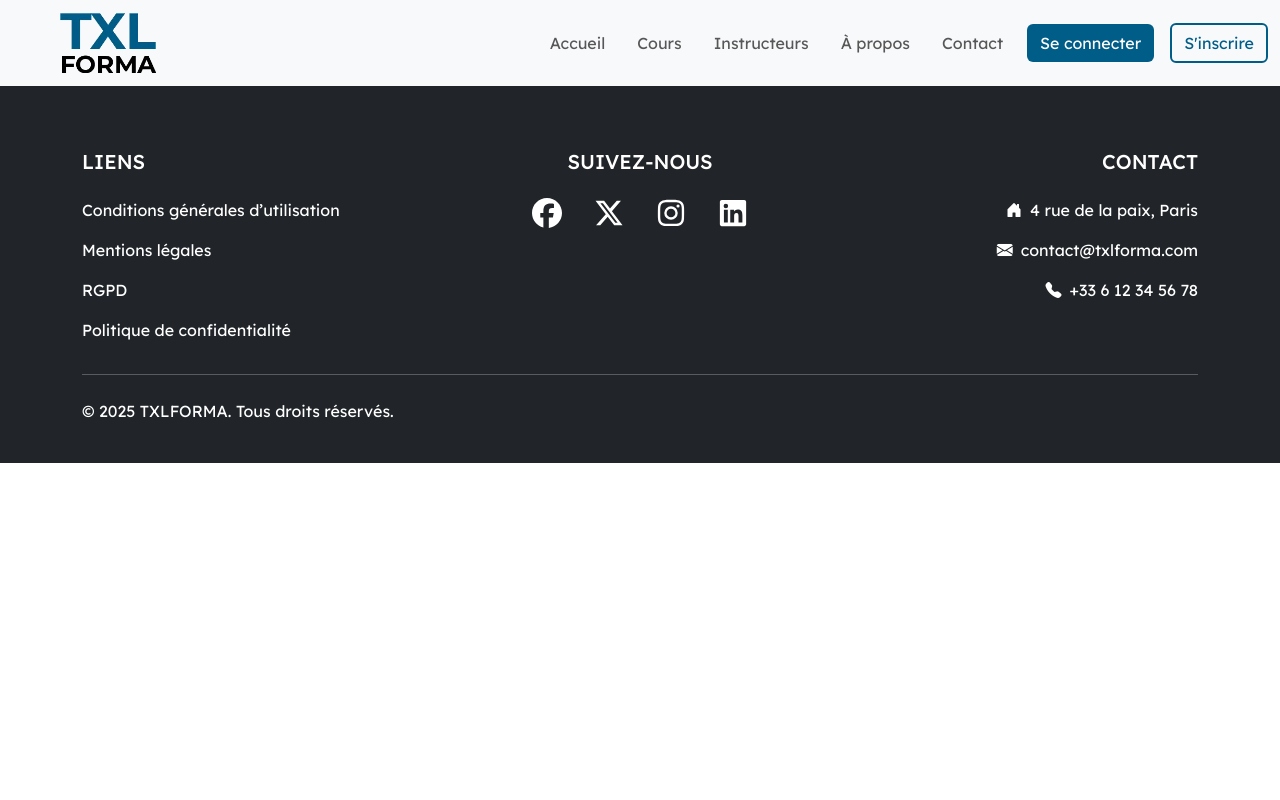
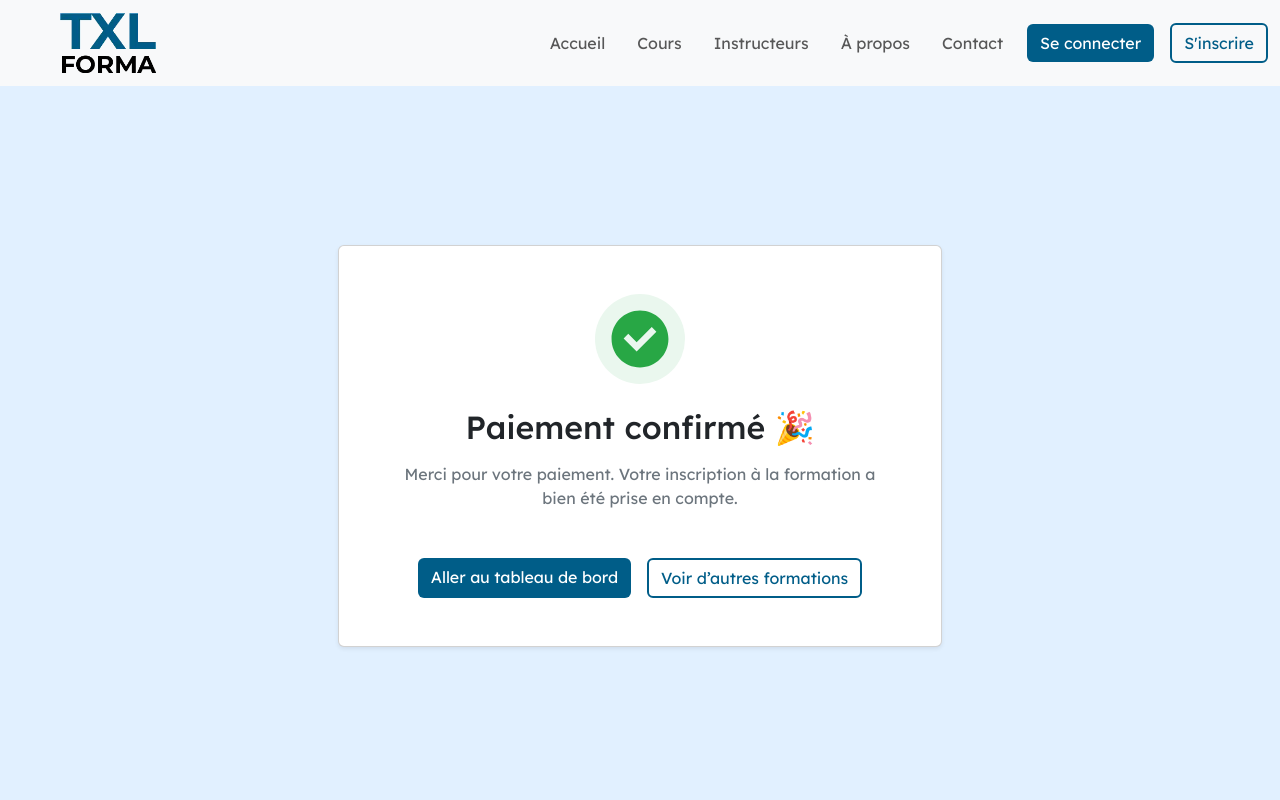
Before and after one commit to MatteoBaldinetti/SAE-501_Synapse, a React (Vite) app: page /payment-confirmation in a window 1280 px wide. Shown: the top 800 px of the page. Built offline with nearby package versions, Linux system fonts and the light colour scheme; no server answers.

Commit message:
Add payment confirlation page

```diff
--- a/src/App.jsx
+++ b/src/App.jsx
@@ -9,6 +9,7 @@ import Login from "./pages/Login";
 import Cours from "./pages/student/Cours";
 import CoursDetail from "./pages/student/CoursDetail";
 import CoursPayment from "./pages/student/CoursPayment";
+import PaymentConfirmation from "./pages/student/PaymentConfirmation";
 import AdminView from "./pages/admin/AdminView";
 import Dashboard from "./pages/student/DashBoard";
 import Contact from "./pages/Contact";
@@ -29,6 +30,7 @@ function App() {
           <Route path="/cours" element={<Cours />} />
           <Route path="/cours-detail/:id" element={<CoursDetail />} />
           <Route path="/cours-payment" element={<CoursPayment />} />
+          <Route path="/payment-confirmation" element={<PaymentConfirmation />} />
           <Route path="/admin" element={<AdminView />} />
           <Route path="/dashboard" element={<Dashboard />} />
           <Route path="/contact" element={<Contact />} />
--- a/src/pages/student/CoursPayment.jsx
+++ b/src/pages/student/CoursPayment.jsx
@@ -3,8 +3,11 @@ import { useEffect, useState } from "react";
 import { Link, useLocation } from "react-router-dom";
 import { API_URL } from "../../constants/apiConstants";
 import { useAuth } from "../../contexts/AuthContext";
+import { useNavigate } from "react-router-dom";
 
 function CoursPayment() {
+  const navigate = useNavigate();
+
   const { userId } = useAuth();
 
   const location = useLocation();
@@ -117,6 +120,29 @@ function CoursPayment() {
     }, 300);
   };
 
+  const handlePayment = async () => {
+    const session = await fetch(`${API_URL}/sessions/search?userId=1&trainingId=${data.id}`);
+    const sessionJson = await session.json();
+
+    const inscirption = {
+      inscriptionDate: new Date().toISOString(),
+      status: "CONFIRM",
+      date: new Date().toISOString(),
+      amount: data.price,
+      user: {id: userId},
+      session: {id: sessionJson[0].id},
+      training: {id:data.id}
+    }
+
+    const res = await fetch(`${API_URL}/inscriptions`, {
+      method: "POST",
+      headers: { "Content-Type": "application/json" },
+      body: JSON.stringify(inscirption),
+    });
+
+    navigate("/payment-confirmation")
+  }
+
   useEffect(() => {
     const fetchData = async () => {
       const res = await fetch(`${API_URL}/trainings/${id}`);
@@ -205,7 +231,7 @@ function CoursPayment() {
         <>
           <h6>Google Pay</h6>
           <p className="text-secondary">
-            Google Pay sera disponible prochainement.
+            Vous serez redirigé vers Google Pay pour finaliser votre paiement.
           </p>
           <button className="btn btn-dark">Google Pay</button>
         </>
@@ -315,9 +341,8 @@ function CoursPayment() {
                   </label>
                   <input
                     type="text"
-                    className={`form-control ${
-                      errors.postalCode ? "is-invalid" : ""
-                    }`}
+                    className={`form-control ${errors.postalCode ? "is-invalid" : ""
+                      }`}
                     id="postalCode"
                     required
                     value={personalInfo.postalCode}
@@ -348,9 +373,8 @@ function CoursPayment() {
                   </label>
                   <input
                     type="email"
-                    className={`form-control ${
-                      errors.email ? "is-invalid" : ""
-                    }`}
+                    className={`form-control ${errors.email ? "is-invalid" : ""
+                      }`}
                     id="email"
                     required
                     value={personalInfo.email}
@@ -364,9 +388,8 @@ function CoursPayment() {
                   <label className="form-label">Téléphone</label>
                   <input
                     type="tel"
-                    className={`form-control ${
-                      errors.phone ? "is-invalid" : ""
-                    }`}
+                    className={`form-control ${errors.phone ? "is-invalid" : ""
+                      }`}
                     id="phone"
                     value={personalInfo.phone}
                     onChange={handlePersonalChange}
@@ -549,7 +572,7 @@ function CoursPayment() {
               </Link>
             </p>
             <div className="d-flex justify-content-center align-items-center">
-              <button className="btn btn-payment d-flex align-items-center justify-content-center gap-2">
+              <button className="btn btn-payment d-flex align-items-center justify-content-center gap-2" onClick={handlePayment}>
                 <svg
                   width={20}
                   height={20}
--- a/src/pages/student/DashBoard.jsx
+++ b/src/pages/student/DashBoard.jsx
@@ -28,9 +28,9 @@ function Dashboard() {
             }
 
             if (currentLayout === "paiement") {
-                const res2 = await fetch(`${API_URL}/inscriptions/search?userId=${userId}`);
-                const json2 = await res2.json();
-                setUserPayment(json2);
+                const res = await fetch(`${API_URL}/inscriptions/search?userId=${userId}`);
+                const json = await res.json();
+                setUserPayment(json.reverse());
             }
         }
         fetchData();
@@ -54,6 +54,7 @@ function Dashboard() {
     }
 
     const handleDownloadBill = (payment) => {
+        // Création du PDF
         const doc = new jsPDF();
 
         const img = new Image();
@@ -64,14 +65,10 @@ function Dashboard() {
         const logoHeight = (img.height * logoWidth) / img.width;
 
         img.onload = () => {
-            // =====================
             // LOGO
-            // =====================
             doc.addImage(img, "JPEG", 14, 15, logoWidth, logoHeight);
 
-            // =====================
-            // ENTREPRISE
-            // =====================
+            // INFO ENTREPRISE
             doc.setFontSize(10);
             doc.text(
                 "4 rue de la Paix\n75000 Paris\ncontact@txlforma.com\n+33 6 12 34 56 78",
@@ -79,9 +76,7 @@ function Dashboard() {
                 42
             );
 
-            // =====================
             // FACTURE INFO
-            // =====================
             doc.setFontSize(16);
             doc.text("FACTURE", 150, 20);
 
@@ -89,9 +84,7 @@ function Dashboard() {
             doc.text(`Numéro : FAC-${payment.id}`, 150, 28);
             doc.text(`Date : ${formatDateISO(payment.date)}`, 150, 34);
 
-            // =====================
             // CLIENT
-            // =====================
             doc.setFontSize(12);
             doc.text("Facturé à :", 14, 70);
 
@@ -100,28 +93,22 @@ function Dashboard() {
             doc.text(userEmail, 14, 84);
             if (userPhone) doc.text(userPhone, 14, 90);
 
-            // =====================
-            // TABLE
-            // =====================
+            // TABLEAU
             autoTable(doc, {
                 startY: 105,
                 head: [["Formation", "Prix"]],
                 body: [[payment.training.title, `${payment.amount} €`]],
-                headStyles: { fillColor: [41, 128, 185] },
+                headStyles: { fillColor: [0, 93, 136] },
                 styles: { fontSize: 10 }
             });
 
-            // =====================
             // TOTAL
-            // =====================
             const finalY = doc.lastAutoTable.finalY + 10;
             doc.setFontSize(12);
             doc.text("Total :", 140, finalY);
             doc.text(`${payment.amount} €`, 170, finalY);
 
-            // =====================
             // FOOTER
-            // =====================
             doc.setFontSize(9);
             doc.text(
                 "Merci pour votre confiance.\nTXLFORMA - Organisme de formation professionnelle",
@@ -129,9 +116,7 @@ function Dashboard() {
                 280
             );
 
-            // =====================
-            // SAVE
-            // =====================
+            // SAUVEGARDE
             doc.save(`facture-FAC-${payment.id}.pdf`);
         };
     };
--- /dev/null
+++ b/src/pages/student/PaymentConfirmation.jsx
@@ -0,0 +1,51 @@
+import { Link, useLocation } from "react-router-dom";
+import "../../styles/PaymentConfirmation.css";
+
+function PaymentConfirmation() {
+    const location = useLocation();
+
+    return (
+        <div className="container-fluid content-container blue-background">
+            <div className="row w-100">
+                <div className="col-md-8 col-lg-6 mx-auto">
+                    <div className="card p-5 text-center shadow-sm">
+
+                        {/* Icône succès */}
+                        <div className="success-icon mx-auto mb-4">
+                            <svg
+                                xmlns="http://www.w3.org/2000/svg"
+                                width="70"
+                                height="70"
+                                viewBox="0 0 512 512"
+                            >
+                                <path
+                                    fill="#28a745"
+                                    d="M256 48C141.1 48 48 141.1 48 256s93.1 208 208 208 208-93.1 208-208S370.9 48 256 48zm-24.6 298.8-95.2-95.2 33.9-33.9 61.3 61.3 110.5-110.5 33.9 33.9-144.4 144.4z"
+                                />
+                            </svg>
+                        </div>
+
+                        <h2 className="mb-3">Paiement confirmé 🎉</h2>
+
+                        <p className="text-secondary mb-4">
+                            Merci pour votre paiement. Votre inscription à la formation
+                            a bien été prise en compte.
+                        </p>
+
+                        <div className="d-flex justify-content-center gap-3 mt-4">
+                            <Link to="/dashboard" className="btn blue-button">
+                                Aller au tableau de bord
+                            </Link>
+                            <Link to="/cours" className="btn blue-button-outline">
+                                Voir d’autres formations
+                            </Link>
+                        </div>
+
+                    </div>
+                </div>
+            </div>
+        </div>
+    );
+}
+
+export default PaymentConfirmation;
--- /dev/null
+++ b/src/styles/PaymentConfirmation.css
@@ -0,0 +1,43 @@
+.content-container {
+    min-height: 90vh;
+    display: grid;
+    place-items: center;
+}
+
+.success-icon {
+    width: 90px;
+    height: 90px;
+    background-color: #eaf7ee;
+    border-radius: 50%;
+    display: flex;
+    align-items: center;
+    justify-content: center;
+}
+
+.payment-info {
+    max-width: 400px;
+    background-color: #f8f9fa;
+    padding: 15px 20px;
+    border-radius: 8px;
+    font-size: 0.95rem;
+}
+
+.blue-button {
+    background-color: #005D88;
+    color: white;
+}
+
+.blue-button:hover {
+    background-color: #0C232B;
+    color: white;
+}
+
+.blue-button-outline {
+    border: 2px solid #005D88;
+    color: #005D88;
+}
+
+.blue-button-outline:hover {
+    background-color: #0C232B;
+    color: white;
+}
```
